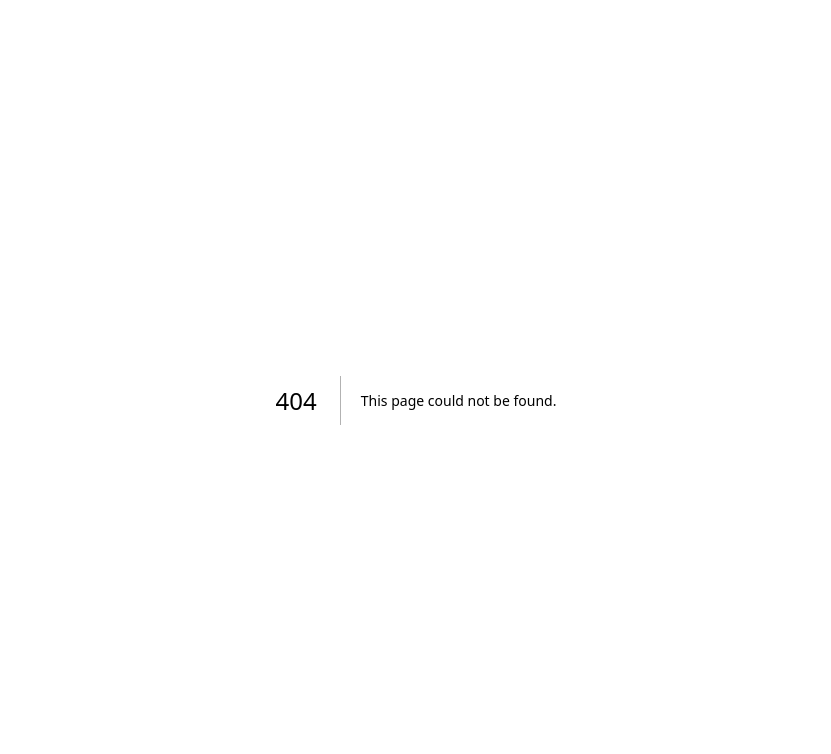
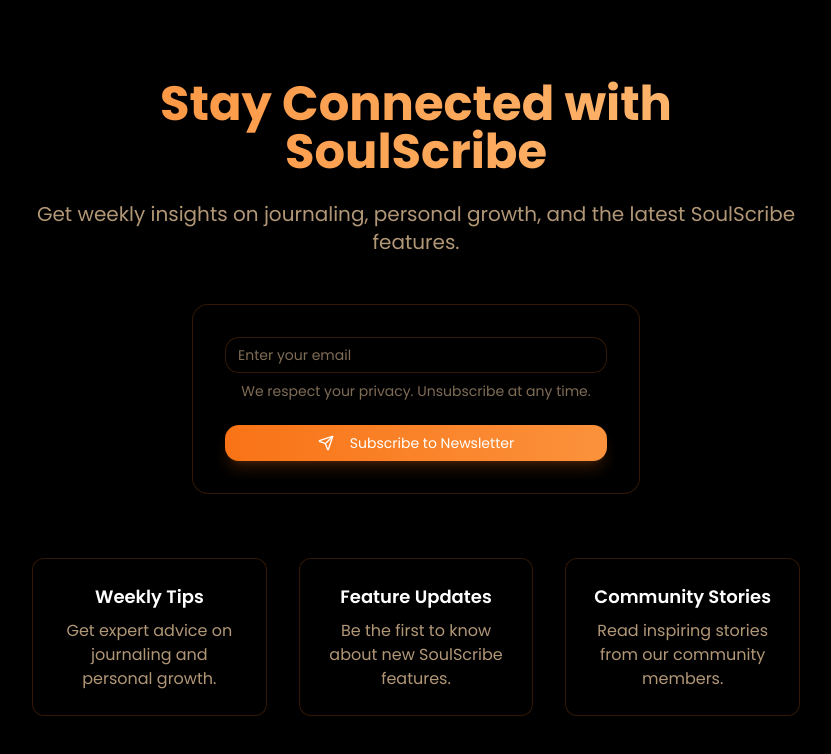
Before and after one commit to rjaanav/soulscribewebsite, a Next.js app in the folder soulscribewebsite/: page /newsletter in a window 1280 px wide. Before the commit this address had no page. Shown: the top 754 px of the page, without its empty margins (224-1055 px from the left). Built offline with nearby package versions, Linux system fonts and the light colour scheme.

Commit message:
adding new pages plus download link

```diff
--- /dev/null
+++ b/soulscribewebsite/src/app/newsletter/page.tsx
@@ -0,0 +1,78 @@
+"use client"
+
+import { Button } from "@/components/ui/button"
+import { Input } from "@/components/ui/input"
+import { motion } from "framer-motion"
+import { Send } from "lucide-react"
+
+export default function NewsletterPage() {
+  return (
+    <div className="min-h-screen bg-black text-white">
+      {/* Background effects */}
+      <div className="fixed inset-0 -z-10 overflow-hidden" aria-hidden="true">
+        <div className="absolute inset-0 bg-gradient-to-br from-orange-950/50 via-orange-900/30 to-orange-800/20" />
+        <div className="absolute -top-1/2 -left-1/2 w-full h-full rotate-12 bg-gradient-to-br from-orange-500/20 to-orange-400/10 blur-3xl animate-pulse" />
+        <div className="absolute -bottom-1/2 -right-1/2 w-full h-full -rotate-12 bg-gradient-to-br from-orange-400/20 to-orange-300/10 blur-3xl animate-pulse delay-1000" />
+      </div>
+
+      <main className="container mx-auto px-4 py-20">
+        <motion.div
+          initial={{ opacity: 0, y: 20 }}
+          animate={{ opacity: 1, y: 0 }}
+          transition={{ duration: 0.8 }}
+          className="max-w-3xl mx-auto text-center"
+        >
+          <h1 className="text-4xl md:text-5xl font-bold mb-6 bg-clip-text text-transparent bg-gradient-to-r from-orange-400 to-orange-300">
+            Stay Connected with SoulScribe
+          </h1>
+          <p className="text-xl text-orange-200/70 mb-12">
+            Get weekly insights on journaling, personal growth, and the latest SoulScribe features.
+          </p>
+
+          <div className="max-w-md mx-auto backdrop-blur-md bg-black/30 rounded-2xl p-8 border border-orange-500/20">
+            <form className="space-y-6">
+              <div className="space-y-2">
+                <Input
+                  type="email"
+                  placeholder="Enter your email"
+                  className="bg-black/50 border-orange-500/20 text-white placeholder:text-orange-200/50 focus:border-orange-500/40"
+                />
+                <p className="text-sm text-orange-200/50">
+                  We respect your privacy. Unsubscribe at any time.
+                </p>
+              </div>
+              <Button className="w-full bg-gradient-to-r from-orange-500 to-orange-400 text-white hover:from-orange-600 hover:to-orange-500 border-0 shadow-lg shadow-orange-500/20">
+                <Send className="mr-2 h-5 w-5" />
+                Subscribe to Newsletter
+              </Button>
+            </form>
+          </div>
+
+          <div className="mt-16 grid md:grid-cols-3 gap-8">
+            <motion.div
+              whileHover={{ y: -5 }}
+              className="p-6 rounded-xl backdrop-blur-md bg-black/30 border border-orange-500/20"
+            >
+              <h3 className="text-lg font-semibold mb-2">Weekly Tips</h3>
+              <p className="text-orange-200/70">Get expert advice on journaling and personal growth.</p>
+            </motion.div>
+            <motion.div
+              whileHover={{ y: -5 }}
+              className="p-6 rounded-xl backdrop-blur-md bg-black/30 border border-orange-500/20"
+            >
+              <h3 className="text-lg font-semibold mb-2">Feature Updates</h3>
+              <p className="text-orange-200/70">Be the first to know about new SoulScribe features.</p>
+            </motion.div>
+            <motion.div
+              whileHover={{ y: -5 }}
+              className="p-6 rounded-xl backdrop-blur-md bg-black/30 border border-orange-500/20"
+            >
+              <h3 className="text-lg font-semibold mb-2">Community Stories</h3>
+              <p className="text-orange-200/70">Read inspiring stories from our community members.</p>
+            </motion.div>
+          </div>
+        </motion.div>
+      </main>
+    </div>
+  )
+}
--- a/soulscribewebsite/src/app/page.tsx
+++ b/soulscribewebsite/src/app/page.tsx
@@ -78,10 +78,10 @@
             </span>
           </div>
           <nav className="hidden md:block" role="navigation" aria-label="Main navigation">
-              <ul className="flex space-x-8">
-                <li><a href="#features" className="text-orange-200/70 hover:text-orange-300 transition-colors">Why It's Different</a></li>
-                <li><a href="#download" className="text-orange-200/70 hover:text-orange-300 transition-colors">Get Started</a></li>
-                <li><a href="/contact" className="text-orange-200/70 hover:text-orange-300 transition-colors">Connect</a></li>
+            <ul className="flex space-x-8">
+              <li><a href="#features" className="text-orange-200/70 hover:text-orange-300 transition-colors">Why It's Different</a></li>
+              <li><a href="#download" className="text-orange-200/70 hover:text-orange-300 transition-colors">Get Started</a></li>
+              <li><a href="/newsletter" className="text-orange-200/70 hover:text-orange-300 transition-colors">Newsletter</a></li>
             </ul>
           </nav>
         </div>
@@ -117,7 +117,7 @@
                 whileHover={{ scale: 1.05 }}
                 whileTap={{ scale: 0.95 }}
               >
-                <Link href="https://apps.apple.com/app/soulscribe" target="_blank" rel="noopener noreferrer">
+                <Link href="https://apps.apple.com/us/app/soulscribe%C2%BA/id6741093801" target="_blank" rel="noopener noreferrer">
                   <Button size="lg" className="bg-gradient-to-r from-orange-500 to-orange-400 text-white hover:from-orange-600 hover:to-orange-500 border-0 shadow-lg shadow-orange-500/20">
                     <Store className="mr-2 h-5 w-5" />
                     Download on App Store
@@ -244,7 +244,7 @@
                 whileHover={{ scale: 1.05 }}
                 whileTap={{ scale: 0.95 }}
               >
-                <Link href="https://apps.apple.com/app/soulscribe" target="_blank" rel="noopener noreferrer">
+                <Link href="https://apps.apple.com/us/app/soulscribe%C2%BA/id6741093801" target="_blank" rel="noopener noreferrer">
                   <Button size="lg" className="bg-gradient-to-r from-orange-500 to-orange-400 text-white hover:from-orange-600 hover:to-orange-500 border-0 shadow-lg shadow-orange-500/20">
                     <Store className="mr-2 h-5 w-5" />
                     Get it on App Store
@@ -264,7 +264,7 @@
               <ul className="flex justify-center space-x-6">
                 <li><a href="/privacy" className="text-orange-200/70 hover:text-orange-300 transition-colors">Privacy</a></li>
                 <li><a href="/terms" className="text-orange-200/70 hover:text-orange-300 transition-colors">Terms</a></li>
-                <li><a href="/contact" className="text-orange-200/70 hover:text-orange-300 transition-colors">Connect</a></li>
+                <li><a href="/newsletter" className="text-orange-200/70 hover:text-orange-300 transition-colors">Newsletter</a></li>
             </ul>
           </nav>
           </div>
```
Also changed, not shown: 1 other file (tests, documents, lock files or other folders).
